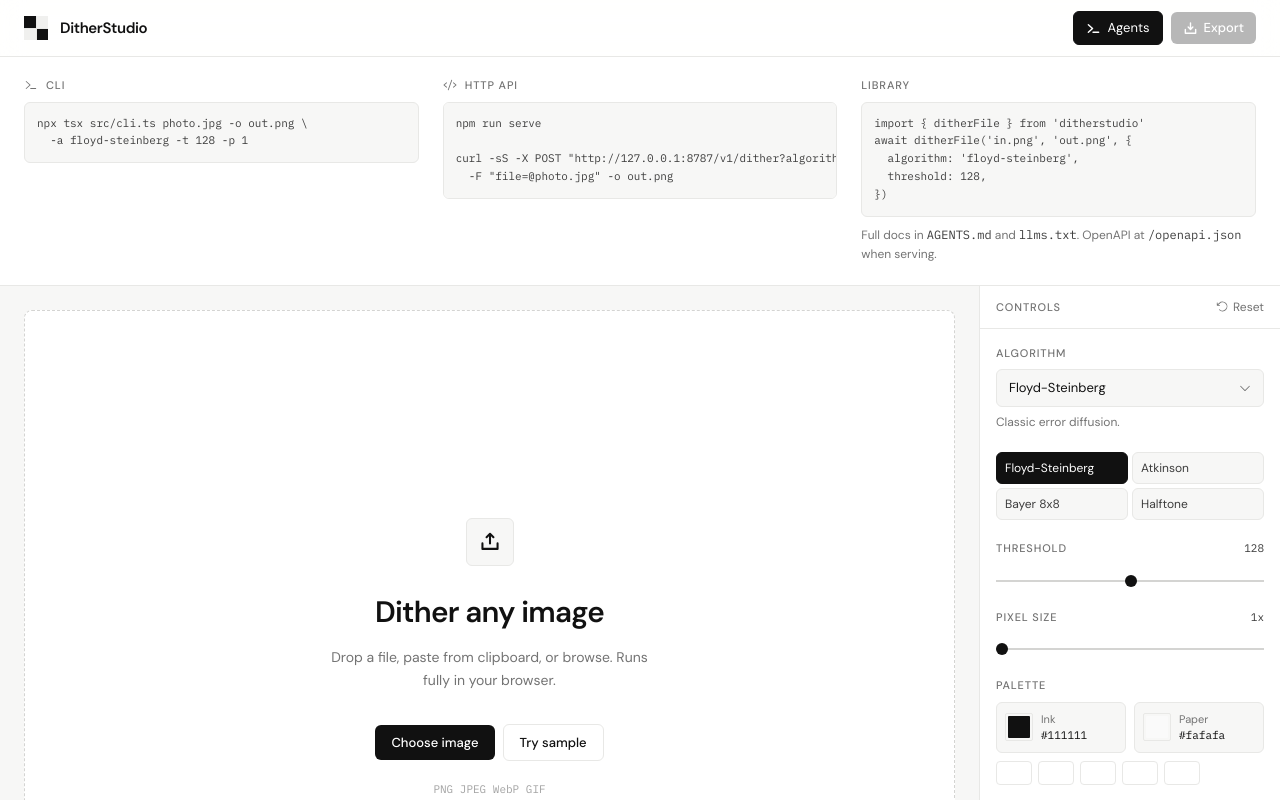
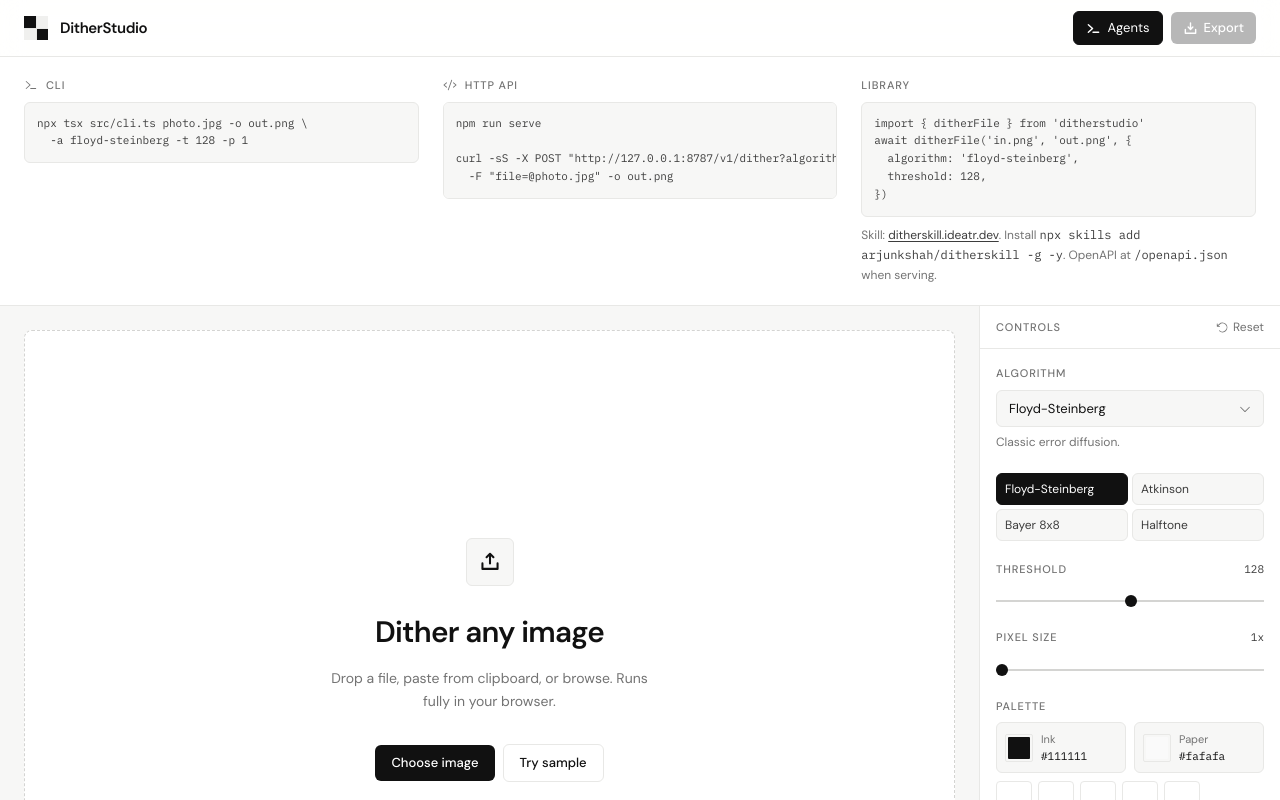
Before and after one commit to 530ayush12/ditherstudio, a React (Vite) app: page / in a window 1280 px wide. Both pictures are taken after a click on the button "Agents". Shown: the top 800 px of the page. Built offline with nearby package versions, Linux system fonts and the light colour scheme.

Commit message:
Link Agents panel to DitherSkill install and site

```diff
--- a/src/App.tsx
+++ b/src/App.tsx
@@ -396,8 +396,20 @@
                 {`import { ditherFile } from 'ditherstudio'\nawait ditherFile('in.png', 'out.png', {\n  algorithm: '${algorithm}',\n  threshold: ${threshold},\n})`}
               </pre>
               <p className="mt-2 text-[12px] text-muted leading-relaxed">
-                Full docs in <code className="font-mono text-ink-soft">AGENTS.md</code> and{' '}
-                <code className="font-mono text-ink-soft">llms.txt</code>. OpenAPI at{' '}
+                Skill:{' '}
+                <a
+                  className="text-ink-soft underline underline-offset-2 hover:text-ink"
+                  href="https://ditherskill.ideatr.dev"
+                  target="_blank"
+                  rel="noreferrer"
+                >
+                  ditherskill.ideatr.dev
+                </a>
+                . Install{' '}
+                <code className="font-mono text-ink-soft">
+                  npx skills add arjunkshah/ditherskill -g -y
+                </code>
+                . OpenAPI at{' '}
                 <code className="font-mono text-ink-soft">/openapi.json</code> when serving.
               </p>
             </div>
```
